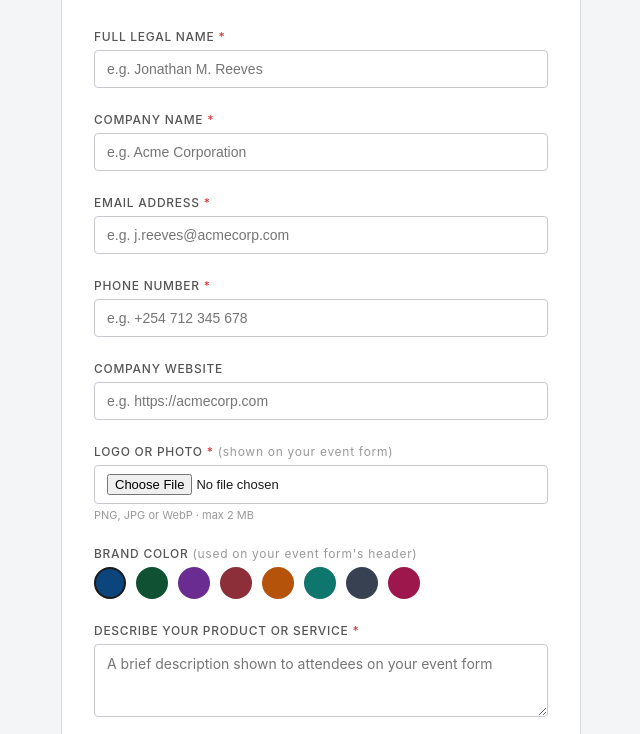
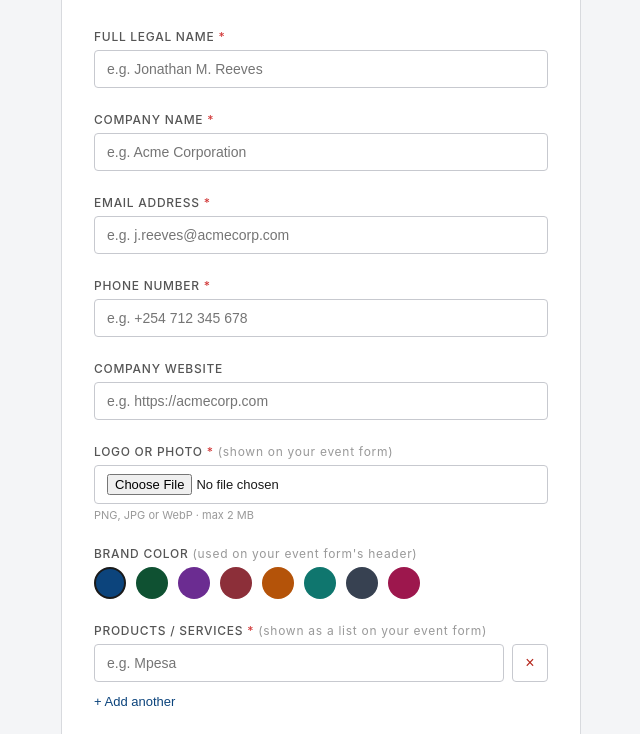
Before and after one commit to somotto/contactForm, a website built with Vite: page register.html in a window 1280 px wide. Shown: the part 164-898 px from the top of the page, without its empty margins (319-959 px from the left). Built offline with nearby package versions, Linux system fonts and the light colour scheme; what aws-amplify would draw is missing.

Commit message:
Add logo preview and repeatable product/service fields to registration

```diff
--- a/register.html
+++ b/register.html
@@ -70,6 +70,16 @@
     cursor: pointer; padding: 0;
   }
   #brand-color-swatches .swatch.selected { border-color: #1a1a1a; }
+  .product-row { display: flex; gap: 8px; margin-bottom: 8px; }
+  .product-row input { flex: 1; }
+  .product-row button {
+    flex-shrink: 0; width: 36px; border-radius: 4px; border: 1px solid #c7c9cf;
+    background: #fff; color: #b42318; font-size: 16px; cursor: pointer;
+  }
+  #add-product-btn {
+    background: none; border: none; color: #0C447C; font-size: 13px; font-weight: 500;
+    cursor: pointer; padding: 4px 0;
+  }
 </style>
 </head>
 <body>
@@ -121,6 +131,7 @@
           style="width:100%; box-sizing:border-box; border-radius:4px; border:1px solid #c7c9cf;
                  padding:8px 12px; font-size:13px; background:#fff; cursor:pointer;" />
         <p style="font-size:11px; color:#999; margin:4px 0 0;">PNG, JPG or WebP · max 2 MB</p>
+        <img id="logo-preview" alt="Logo preview" style="display:none; width:64px; height:64px; object-fit:cover; border-radius:4px; border:1px solid #c7c9cf; margin-top:8px;" />
       </div>
 
       <div class="field">
@@ -139,10 +150,14 @@
       </div>
 
       <div class="field">
-        <label for="description">Describe your product or service <span class="req">*</span></label>
-        <textarea id="description" rows="3" placeholder="A brief description shown to attendees on your event form"
-          style="width:100%; box-sizing:border-box; border-radius:4px; border:1px solid #c7c9cf;
-                 padding:10px 12px; font-size:14px; font-family:inherit; resize:vertical;"></textarea>
+        <label>Products / services <span class="req">*</span> <span style="color:#999; font-weight:400; text-transform:none;">(shown as a list on your event form)</span></label>
+        <div id="products-container">
+          <div class="product-row">
+            <input type="text" class="product-input" placeholder="e.g. Mpesa" />
+            <button type="button" class="remove-product-btn" aria-label="Remove">&times;</button>
+          </div>
+        </div>
+        <button type="button" id="add-product-btn">+ Add another</button>
       </div>
 
       <div class="field">
```
